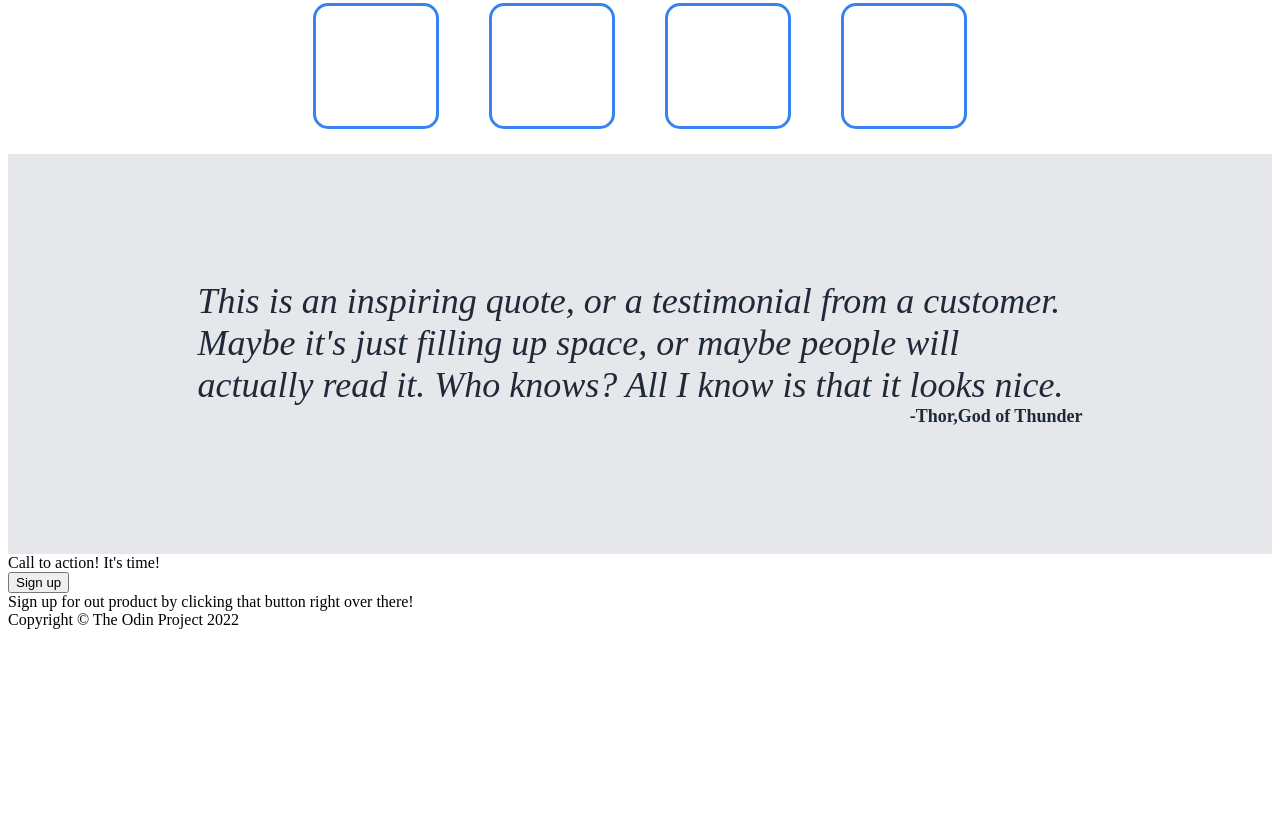
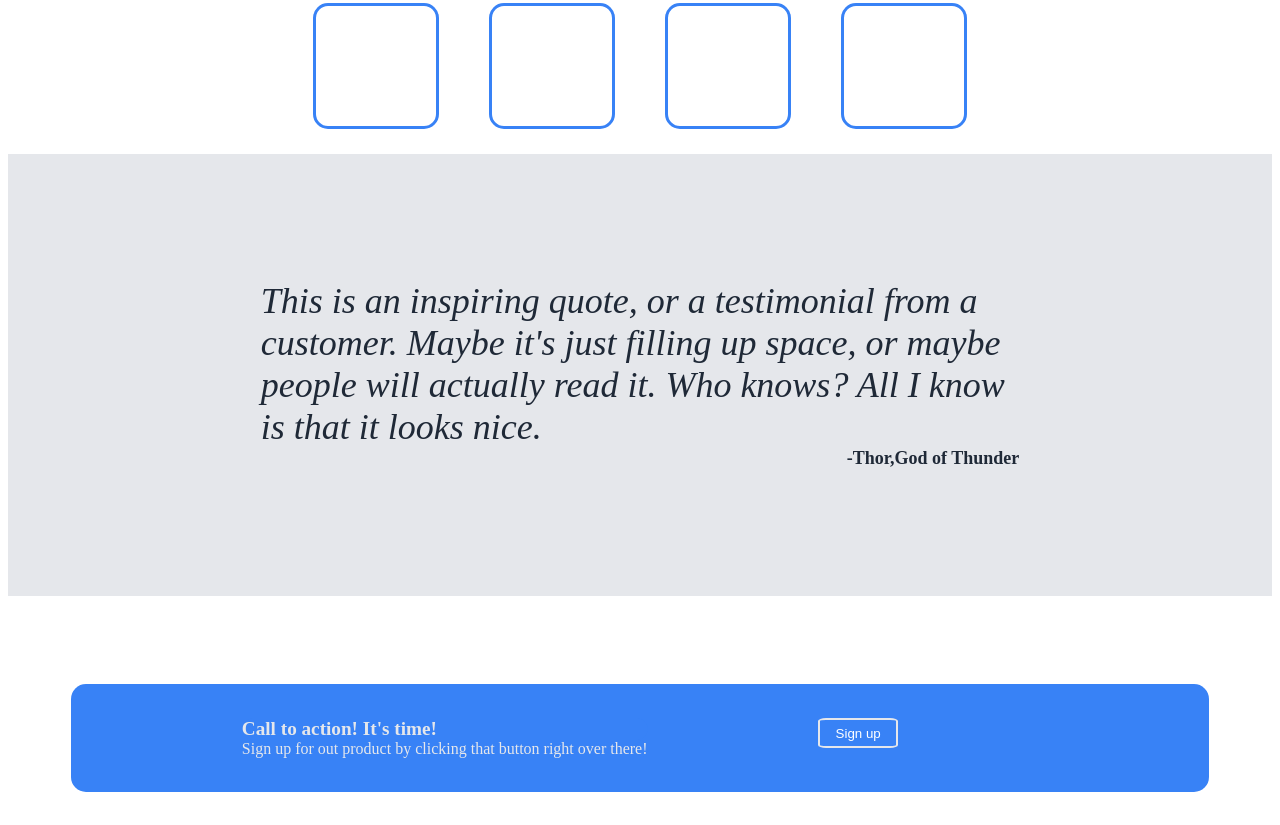
Before and after one commit to mayanksharma-1/landing-page-template, a plain HTML site: page index.html in a window 1280 px wide. Shown: the part 495-1320 px from the top of the page. Before the commit the page ends 1132 px from the top, so only its background shows below. Drawn offline with Linux system fonts and the light colour scheme.

Commit message:
style 'call to action' and footer

```diff
--- a/index.html
+++ b/index.html
@@ -44,10 +44,12 @@
         Who knows? All I know is that it looks nice. <br>
         <b>-Thor,God of Thunder</b>
     </div>
-    <div class="sign-up">
-        <div>Call to action! It's time!</div>
-        <button class="sign-button2">Sign up</button>
-        <div>Sign up for out product by clicking that button right over there!</div>
+    <div class="sign">
+        <div class="content">
+        <div class="sign content big"><b>Call to action! It's time!</b></div>
+        <div class="sign content small">Sign up for out product by clicking that button right over there!</div>
+        </div>
+        <div class="sign-button2"><button class="sign sign-button2">Sign up</button></div>
     </div>
     <footer class="footer">Copyright © The Odin Project 2022</footer>
 </body>
--- a/style.css
+++ b/style.css
@@ -103,7 +103,7 @@ img.placeholder{
     background-color: #E5E7EB;
     color: #1F2937;
     font-style: italic;
-    padding: 10% 15%;
+    padding: 10% 20%;
     /* padding-left: 15%; */
     /* padding-right: 15%; */
 }
@@ -113,3 +113,50 @@ img.placeholder{
     font-style: normal;
     text-align: end;
 }
+.sign{
+    margin: 7% 5%;
+    border-radius: 15px;
+    background-color: #3882F6;
+    display: flex;
+    flex-direction: row;
+    color: #E5E7EB;
+}
+.content{
+    margin: 0%;
+    /* flex: 1; */
+    padding: 3% 15%;
+}
+.content.big{
+    padding: 0%;
+    font-size: larger;
+}
+.content.small{
+    padding: 0%;
+}
+.sign-button2{
+    /* margin: 0%;
+    padding: 0%;
+    text-align: center; */
+    padding-top: 3%;
+    justify-content: center;
+    align-items: center;
+
+}
+button.sign-button2{
+    padding: 0% 15%;
+    margin: 0%;
+    background-color: #3882F6;
+    color: white;
+    height: 30px;
+    width: 80px;
+    border: 2px solid #E5E7EB ;
+    border-radius: 10%;
+    justify-content: center;
+}
+footer{
+    background-color: #1F2937;
+    color: #E5E7EB;
+    text-align: center;
+    padding: 5% 0%;
+    font-size: large;
+}
```
